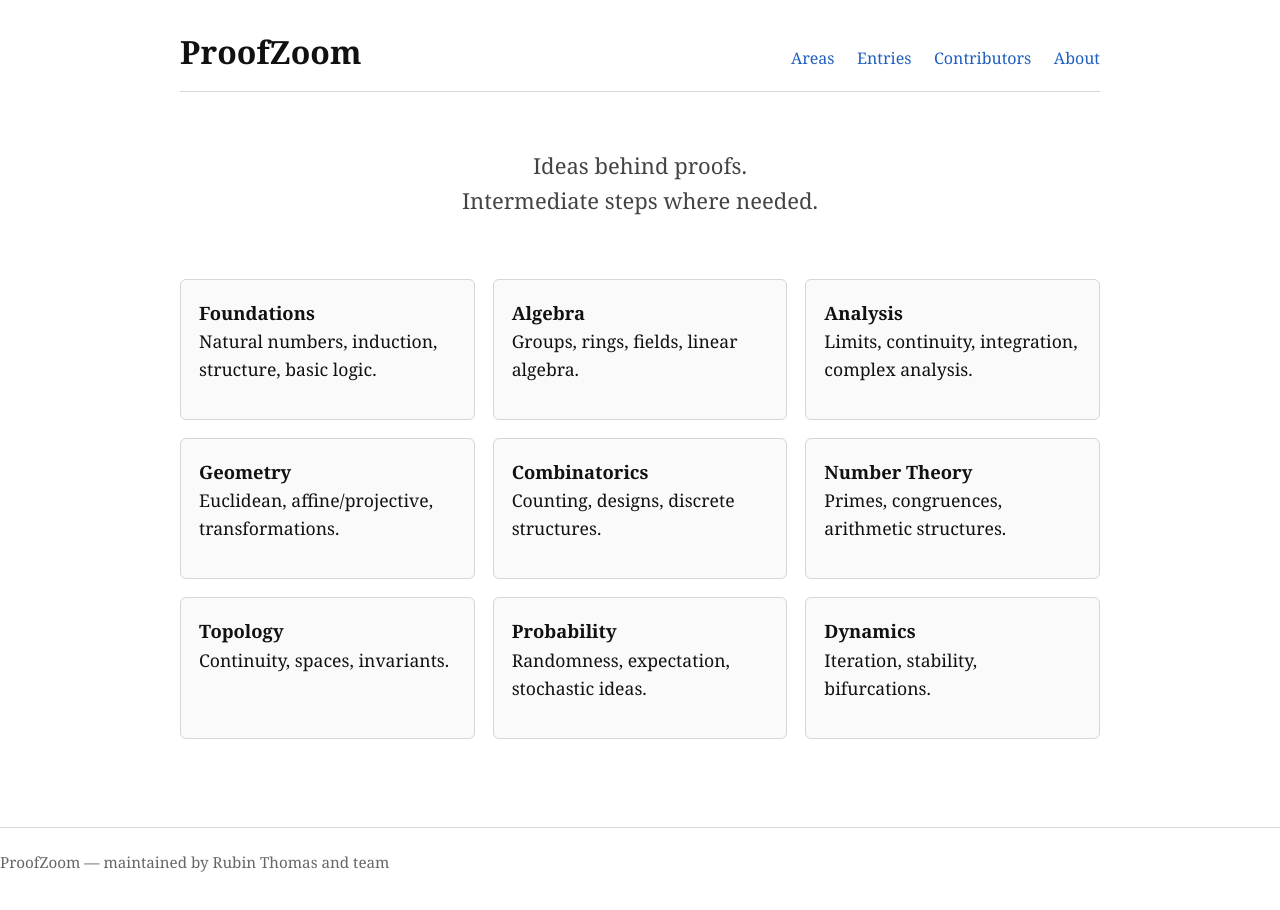
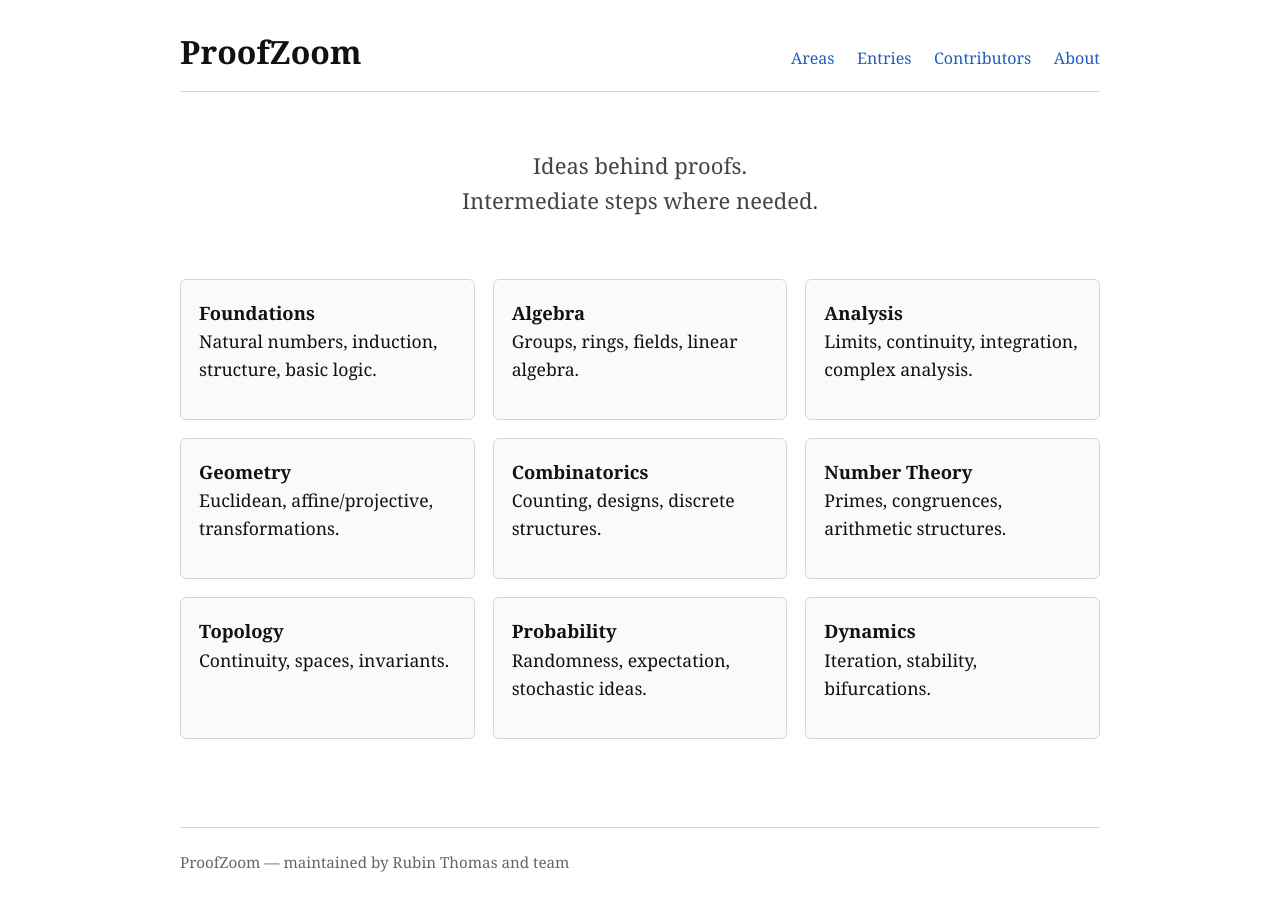
Before and after one commit to Dinside01/proofzoom, a Jekyll site: the page built from index.html, in a window 1280 px wide. Built offline with Jekyll 4.4.1, drawn with Linux system fonts in a browser that asks for light colours.

Commit message:
Fix homepage layout nesting and footer alignment

```diff
--- a/_layouts/default.html
+++ b/_layouts/default.html
@@ -33,11 +33,11 @@
 
 <div class="container">
   {{ content }}
+
+  <footer class="site-footer">
+    ProofZoom — maintained by Rubin Thomas and team
+  </footer>
 </div>
-
-<footer class="site-footer">
-  ProofZoom — maintained by Rubin Thomas and team
-</footer>
 
 </body>
 </html>
--- a/index.html
+++ b/index.html
@@ -3,7 +3,7 @@ layout: default
 title: ProofZoom
 ---
 
-<div class="container page-content">
+<div class="page-content">
 
 <p class="site-slogan">
 Ideas behind proofs.<br>
```
